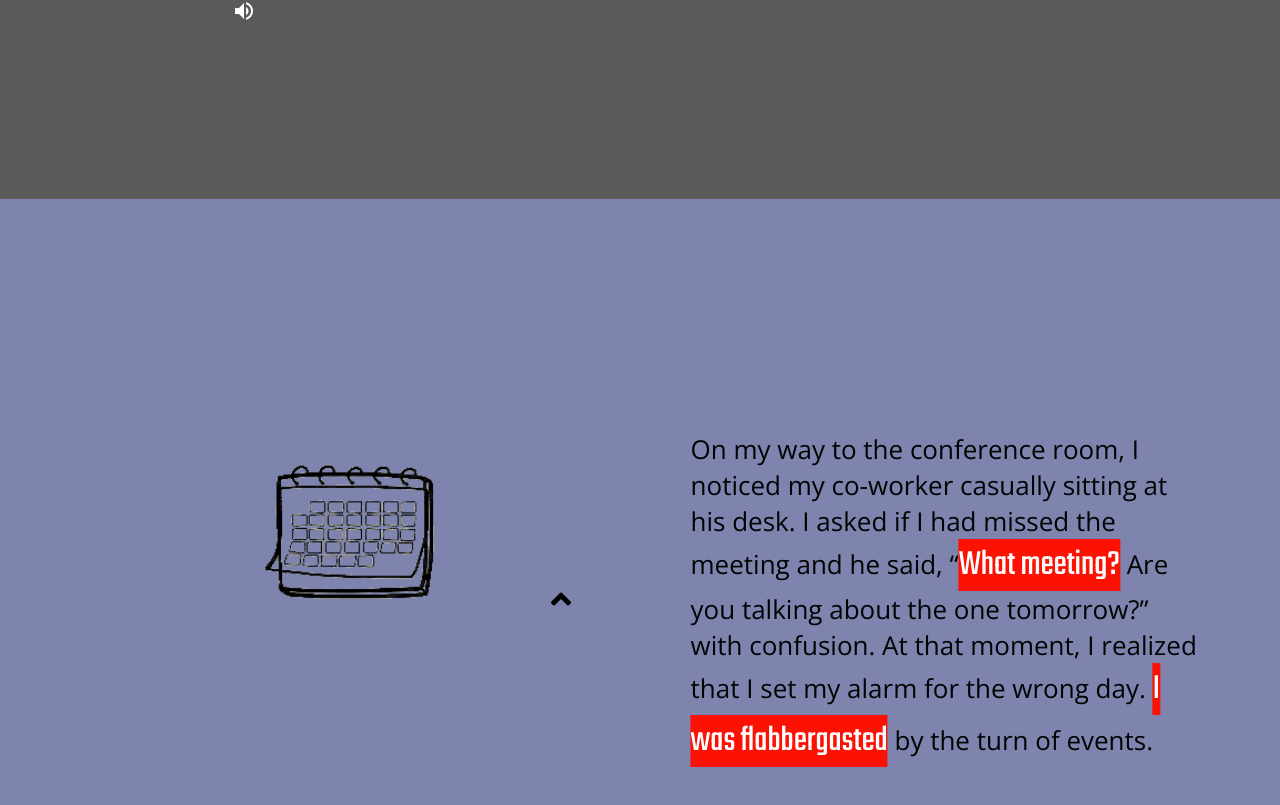
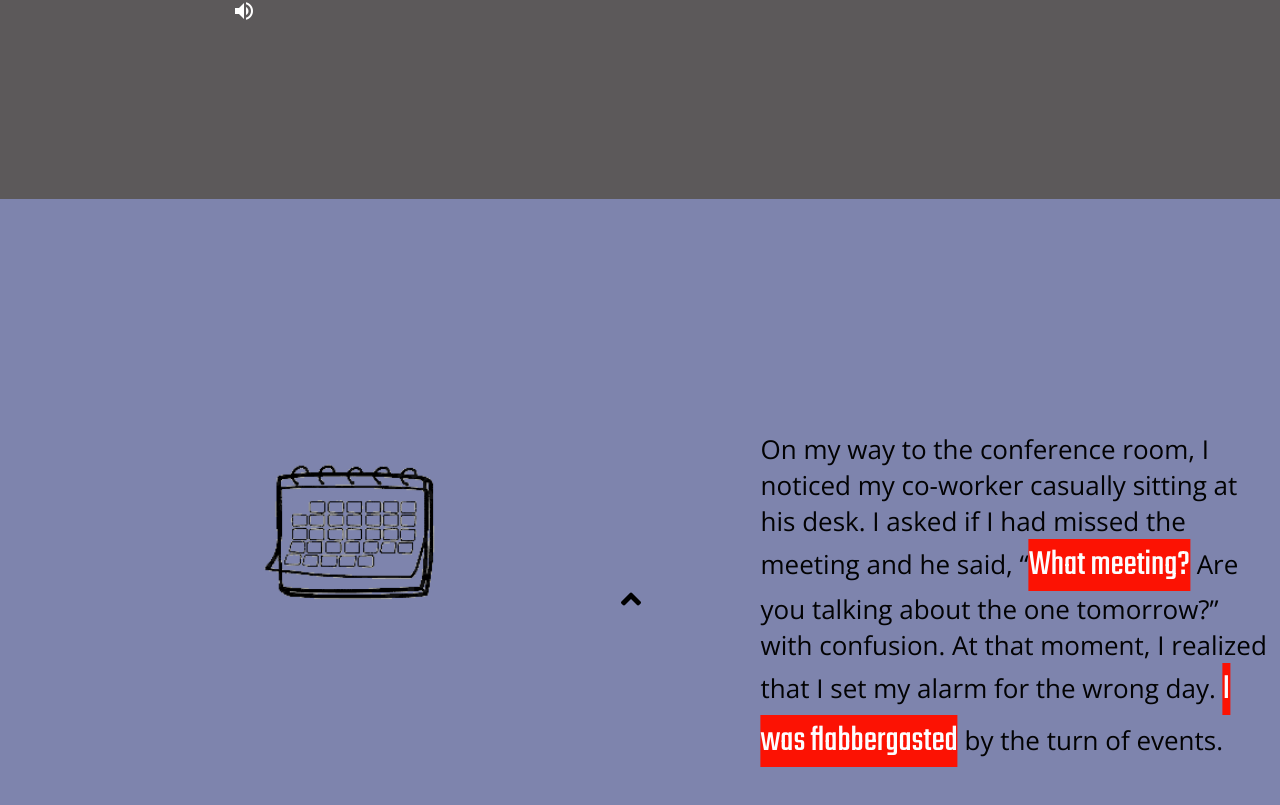
Before and after one commit to ryane1/GC-Final-Project, an Angular app: page /anger in a window 1280 px wide. Shown: the part 7001-7806 px from the top of the page. Built offline with nearby package versions, Linux system fonts and the light colour scheme.

Commit message:
all images finished

```diff
--- a/src/app/story/anger-disgust/anger-disgust.component.css
+++ b/src/app/story/anger-disgust/anger-disgust.component.css
@@ -14,6 +14,7 @@
 }
 .ten {
   height: 300px;
+  padding-right: 70px;
 }
 
 .content {
```
